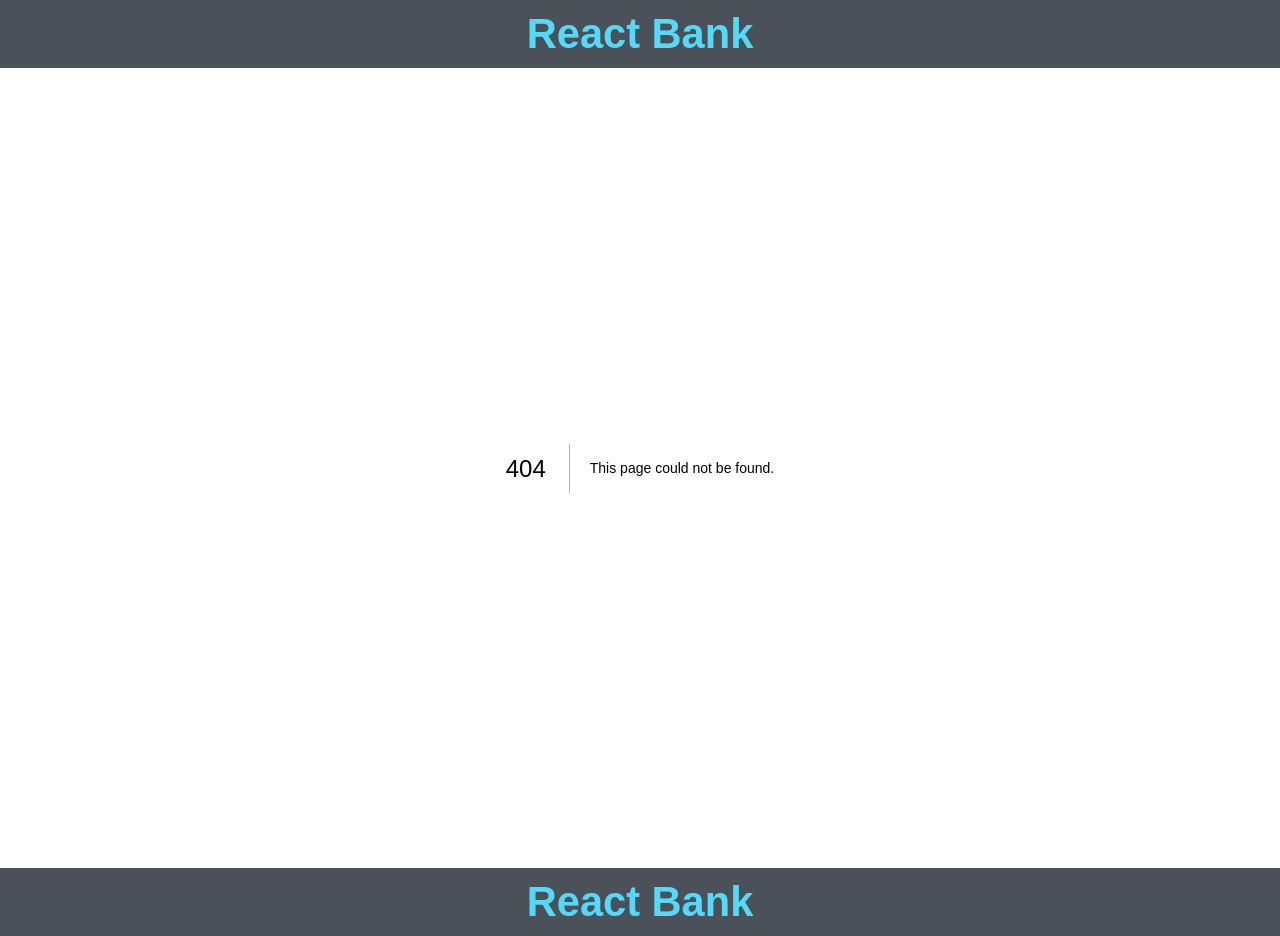
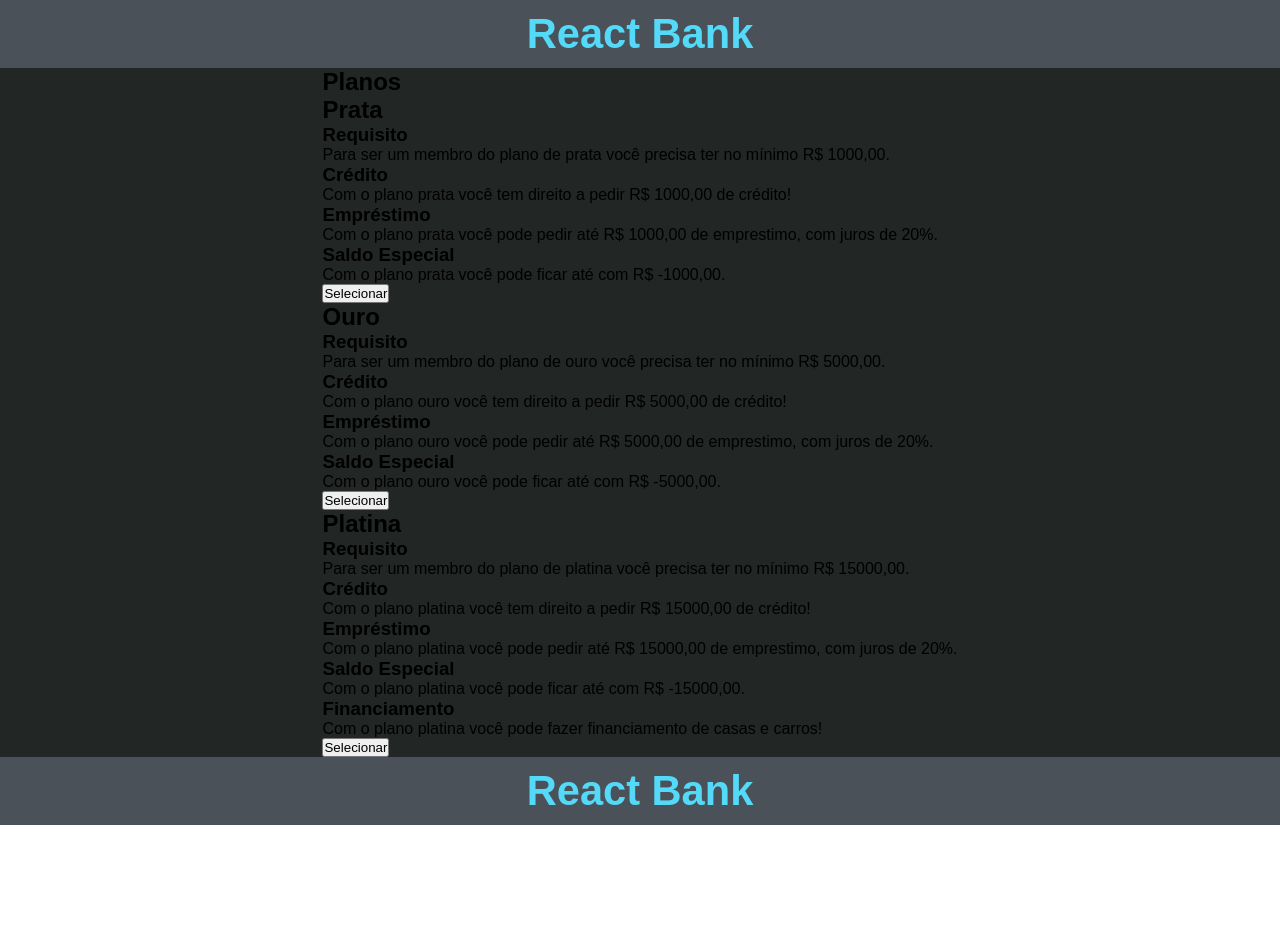
Before and after one commit to JPSS14/react-bank, a Next.js app: page /planos in a window 1280 px wide. Before the commit this address had no page. After the commit the page ends 825 px from the top, so only its background shows below. Built offline with nearby package versions, Linux system fonts and the light colour scheme.

Commit message:
react-bank UPDATE 47: Created planos page struct

```diff
--- /dev/null
+++ b/src/pages/planos.tsx
@@ -0,0 +1,61 @@
+import style from '../styles/main.module.scss';
+
+export default function Planos(){
+    return(
+        <main className={style.main}>
+            <section>
+                <header>
+                    <h1>Planos</h1>
+                </header>
+
+                <article>
+                    <header>
+                        <h2>Prata</h2>
+                    </header>
+                    <h3>Requisito</h3>
+                    <p>Para ser um membro do plano de prata você precisa ter no mínimo R$ 1000,00.</p>
+                    <h3>Crédito</h3>
+                    <p>Com o plano prata você tem direito a pedir R$ 1000,00 de crédito!</p>
+                    <h3>Empréstimo</h3>
+                    <p>Com o plano prata você pode pedir até R$ 1000,00 de emprestimo, com juros de 20%.</p>
+                    <h3>Saldo Especial</h3>
+                    <p>Com o plano prata você pode ficar até com R$ -1000,00.</p>
+                    <button>Selecionar</button>
+                </article>
+
+                <article>
+                    <header>
+                        <h2>Ouro</h2>
+                    </header>
+                    <h3>Requisito</h3>
+                    <p>Para ser um membro do plano de ouro você precisa ter no mínimo R$ 5000,00.</p>
+                    <h3>Crédito</h3>
+                    <p>Com o plano ouro você tem direito a pedir R$ 5000,00 de crédito!</p>
+                    <h3>Empréstimo</h3>
+                    <p>Com o plano ouro você pode pedir até R$ 5000,00 de emprestimo, com juros de 20%.</p>
+                    <h3>Saldo Especial</h3>
+                    <p>Com o plano ouro você pode ficar até com R$ -5000,00.</p>
+                    <button>Selecionar</button>
+                </article>
+
+                <article>
+                    <header>
+                        <h2>Platina</h2>
+                    </header>
+                    <h3>Requisito</h3>
+                    <p>Para ser um membro do plano de platina você precisa ter no mínimo R$ 15000,00.</p>
+                    <h3>Crédito</h3>
+                    <p>Com o plano platina você tem direito a pedir R$ 15000,00 de crédito!</p>
+                    <h3>Empréstimo</h3>
+                    <p>Com o plano platina você pode pedir até R$ 15000,00 de emprestimo, com juros de 20%.</p>
+                    <h3>Saldo Especial</h3>
+                    <p>Com o plano platina você pode ficar até com R$ -15000,00.</p>
+                    <h3>Financiamento</h3>
+                    <p>Com o plano platina você pode fazer financiamento de casas e carros!</p>
+                    <button>Selecionar</button>
+                </article>
+
+            </section>
+        </main>
+    );
+}
```
